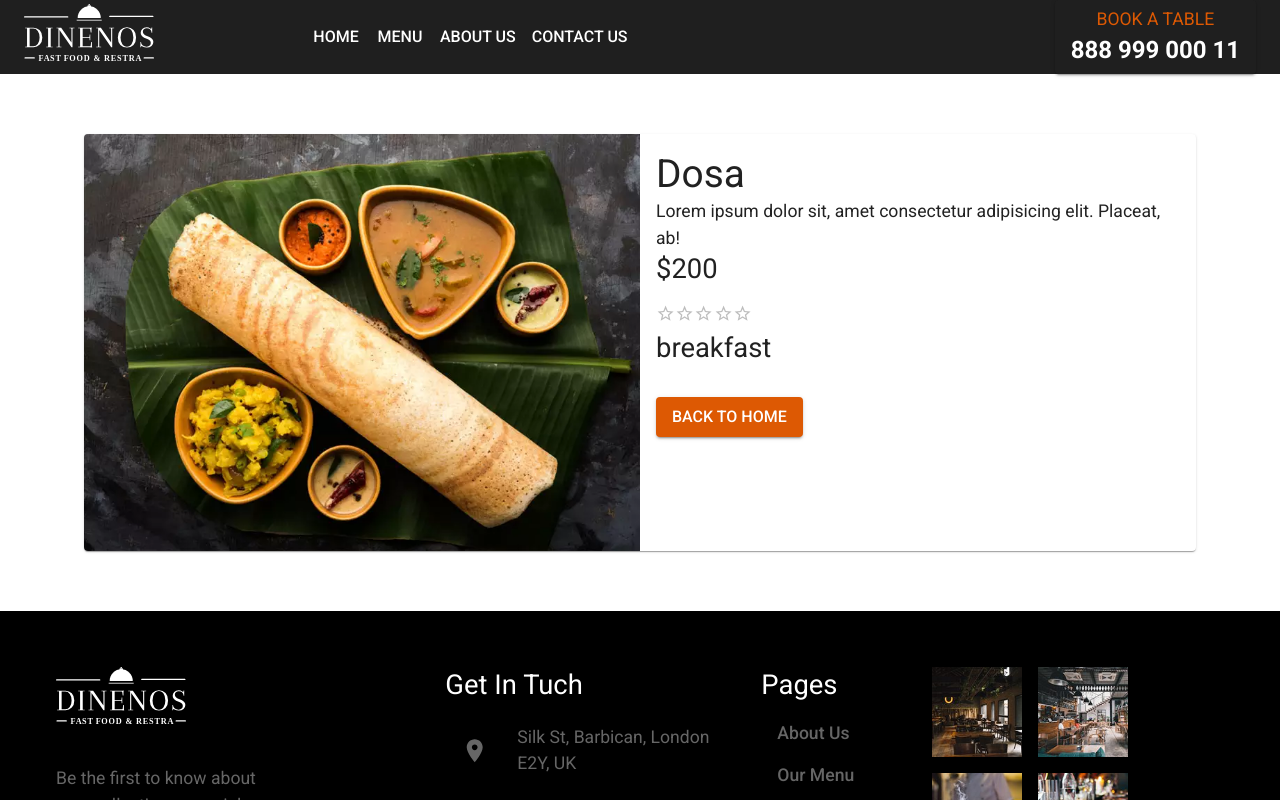
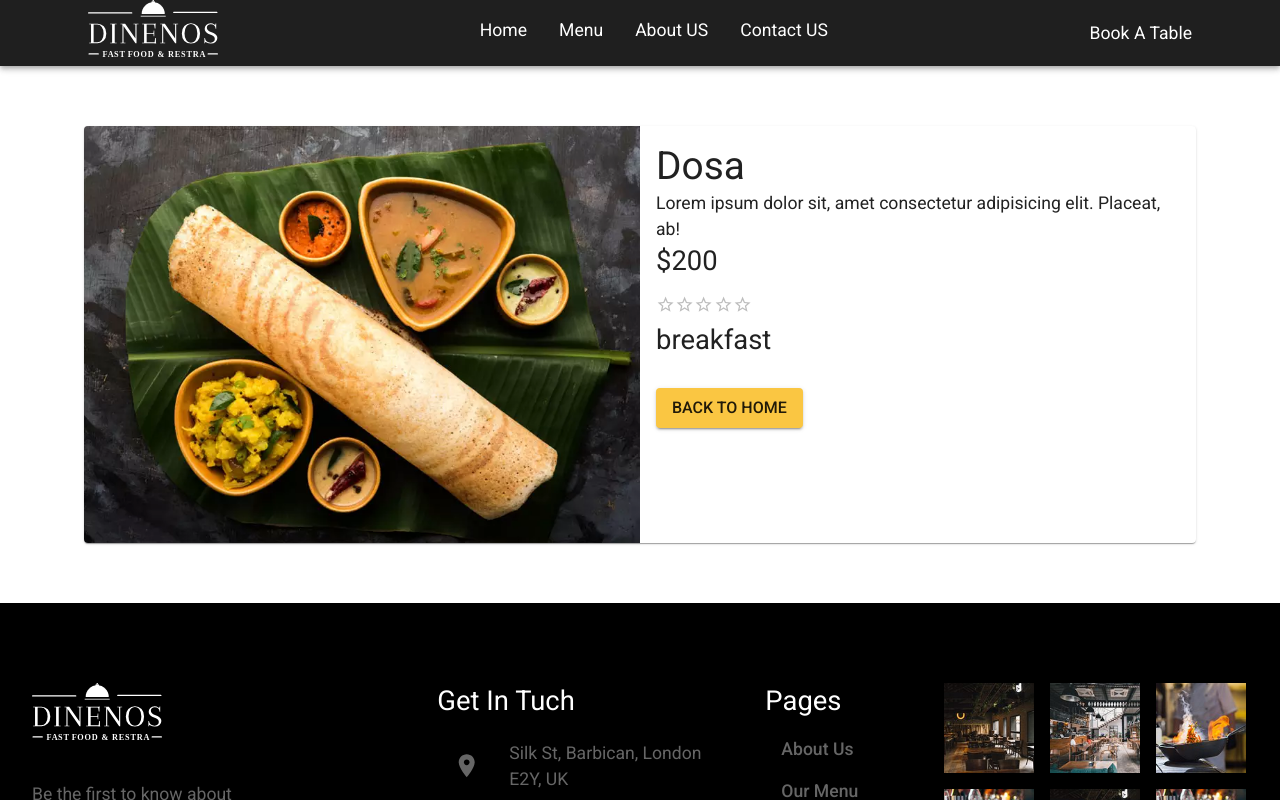
Before and after one commit to kamleshraj/resto-materialui, a React (Create React App) app: page /menu-details/1 in a window 1280 px wide. Shown: the top 800 px of the page. Built offline with nearby package versions, Linux system fonts and the light colour scheme; a web font is replaced by a local one.

Commit message:
responsive Menu

```diff
--- a/src/components/CustomNavbar.js
+++ b/src/components/CustomNavbar.js
@@ -1,68 +1,70 @@
-import React, { useState } from 'react'
-import {AppBar, Container, Toolbar, Box,IconButton, Button, Drawer, Link as LinkAnchor,Typography} from '@mui/material'
-import MenuIcon from '@mui/icons-material/Menu';
-import { Link } from 'react-router-dom';
-import Logo from './Logo';
+import { AppBar, Box, Container, List, useTheme, useMediaQuery, ListItemButton, Toolbar } from '@mui/material'
+import React from 'react'
+import Logo from './Logo'
+import {NavLink } from 'react-router-dom'
+import styled from '@emotion/styled'
 
+import DrawerComp from './DrawerComp';
+const NavbarMenu = styled('nav')(({ theme }) => ({
+    '& a':{
+        color:'#fff',
+        textDecoration:'none',
+        paddingBottom:'5px'
+        // [theme.breakpoints.down('sm')]:{
+        //     color:'blue'
+        // }
+    },
+    '& a:hover':{
+        color:'#ffac29'
+    },
+    '& .active':{
+        borderBottom: '1px solid #ffac29'
+    }
+}))
 const CustomNavbar = () => {
-    const [mobileOpen,setMobileOpen]=useState(false)
-    const navItems=['Home','Menu','About us','Contact us']
+    const theme = useTheme();
+    const isMatch = useMediaQuery(theme.breakpoints.down("md"));
 
-    //drawer menu
-    const handleDrawerToggle=()=>{
-        setMobileOpen(!mobileOpen)
-    }
-    const drawer=(
-        <Box onClick={handleDrawerToggle} sx={{textAlign:'center'}}>
-            {navItems.map((item) => (
-            <Button key={item} sx={{ color: '#000',display:'flex',flexDirection:'column' }}>
-                {item}
-            </Button>
-            ))}
-        </Box>
-    )
   return (
-    <>
-    <AppBar position="sticky" component={'nav'} sx={{bgcolor:'main',boxShadow:'none'}}>
-        <Container maxWidth='xl'>
-            <Toolbar disableGutters className='main-navbar'>
-                <Box sx={{ flexGrow: 1, display: { md: 'flex' }, alignItems:'center'}}>
-                <Logo/>
-                    <Box sx={{display:{xs:'none',md:'block',marginLeft:'150px'}}}>
-                        {navItems.map((item,index) => (
-                            <Button key={item} component={Link} to={index===0 ?'/':`/${item.toLocaleLowerCase()}`} sx={{ color: '#fff' }}>
-                                {item}
-                            </Button>
-                        ))}
-                    </Box>
-                </Box>
+    <AppBar position="static" >
+    <Container maxWidth="lg">
+      <Toolbar sx={{justifyContent:'space-between'}}>
 
-                <Box sx={{display:{xs:'none',sm:'block',flexGrow:1,textAlign:'center'},'@media (min-width:991px)':{textAlign: 'right'}}}>
-                    <Button type='button' variant='contained' sx={{bgcolor:'secondary'}}>
-                    <Typography variant='body1' sx={{color:'secondary.main','& a':{display:'block',color:'text.white',fontSize:'1.5rem',fontWeight:'bold'}}}>
-              BOOK A TABLE
-              <LinkAnchor href="tel:88899900011" underline='none'>888 999 000 11</LinkAnchor>
-            </Typography>
-                    </Button>
-                </Box>
-                <IconButton
-                 onClick={handleDrawerToggle}
-                 edge="start" color="inherit" aria-label="menu" sx={{ display: { xs: 'flex', md: 'none' } }}>
-                    <MenuIcon />
-                </IconButton>
-            </Toolbar>
+      {isMatch ? (
+        <>
+            <Logo/>
+            <DrawerComp/>
+        </>
+      ):(
+        <>
+        <Logo/>
+        <Box component={'nav'}>
+            <NavbarMenu>
+                <List sx={{display:'flex',flexDirection:'row'}}>
+                    <ListItemButton>
+                        <NavLink to='/'>Home</NavLink>
+                    </ListItemButton>
+                    <ListItemButton>
+                        <NavLink to='/menu'>Menu</NavLink>
+                    </ListItemButton>
+                    <ListItemButton>
+                        <NavLink to='/aboutus'>About US</NavLink>
+                    </ListItemButton>
+                    <ListItemButton>
+                        <NavLink to='/contactus'>Contact US</NavLink>
+                    </ListItemButton>
+                </List>
+                </NavbarMenu>
+            </Box>
+            <Box>
+                Book A Table
+            </Box>
+            </>
+      )}
+        </Toolbar>
         </Container>
     </AppBar>
-    <Box component='nav'>
-        <Drawer variant='temporary' open={mobileOpen} onClose={handleDrawerToggle}
-        sx={{display:{xs:'block',md:'none'},"& .MuiDrawer-paper":{
-            boxSizing:'border-box',
-            width:'240px'
-        }}}>
-            {drawer}
-        </Drawer>
-    </Box>
-</>
-)}
+  )
+}
 
 export default CustomNavbar
--- /dev/null
+++ b/src/components/DrawerComp.js
@@ -0,0 +1,42 @@
+import React,{useState} from 'react'
+import Drawer from '@mui/material/Drawer';
+import MenuIcon from "@mui/icons-material/Menu";
+import { Box, IconButton, List, ListItemButton, Typography } from '@mui/material';
+import { NavLink } from 'react-router-dom';
+import Logo from './Logo';
+const DrawerComp = () => {
+    const [openDrawer, setOpenDrawer] = useState(false);
+  return (
+    <>
+     <Drawer
+        anchor="left"
+        open={openDrawer}
+        onClose={() => setOpenDrawer(false)}
+      >
+        <Box sx={{bgcolor:'primary.main',p:3}}>
+            <Logo/>
+        </Box>
+        <List sx={{display:'flex',flexDirection:'column',minWidth:'250px'}}>
+            <ListItemButton onClick={() => setOpenDrawer(false)}>
+                <NavLink to='/'>Home</NavLink>
+            </ListItemButton>
+            <ListItemButton onClick={() => setOpenDrawer(false)}>
+                <NavLink to='/menu'>Menu</NavLink>
+            </ListItemButton>
+            <ListItemButton onClick={() => setOpenDrawer(false)}>
+                <NavLink to='/aboutus'>About Us</NavLink>
+            </ListItemButton>
+            <ListItemButton onClick={() => setOpenDrawer(false)}>
+                <NavLink to='/contactus'>Contact Us</NavLink>
+            </ListItemButton>
+        </List>
+    </Drawer>
+    <IconButton sx={{ color: "white", marginLeft: "auto" }}
+               onClick={() => setOpenDrawer(!openDrawer)}>
+        <MenuIcon/>
+    </IconButton>
+    </>
+  )
+}
+
+export default DrawerComp
--- a/src/components/Footer.js
+++ b/src/components/Footer.js
@@ -15,7 +15,7 @@ import img6 from '../assets/images/footer/img6.jpg'
 const Footer = () => {
   return (
   <>
-    <Box sx={{bgcolor:'primary.dark', p:7, '& (max-width:768px)':{backgroundColor:'red'}}}>
+    <Box sx={{bgcolor:'primary.dark', p:{xs:'1.5rem',lg:'5rem 2rem'}}}>
         {/* <Box sx={{my:3,"& svg":{fontSize:'2rem',cursor:'pointer',padding:'0 7px',"& :hover":{color:'goldenrod',transform:'translateX(5px)',transition:'all 400ms'}}}}>
 
         </Box> */}
--- a/src/pages/Home/Home.js
+++ b/src/pages/Home/Home.js
@@ -12,6 +12,7 @@ import { FilterGallery } from './FilterGallery';
 import StarterandMenu from './StarterandMenu';
 import styled from '@emotion/styled';
 import CounterUpPage from './CouterUp/CounterUpPage';
+
 const HeroBanner=styled(Box)({
     background:`url(${BannerImg})`,
     minHeight: '70vh',
--- a/src/pages/MenuDetails.js
+++ b/src/pages/MenuDetails.js
@@ -12,23 +12,23 @@ const MenuDetails = () => {
         setItem(singleItem)
     },[id])
   return (
-    <Box sx={{margin:{sm:'30px',md:'60px'}}}>
+    <Box sx={{margin:{xs:'60px 15px',sm:'30px',md:'60px'}}}>
     <Container>
-        <Card sx={{ minWidth: 275 }}>
-            <Stack flexDirection={'row'}>
-                <Box component={'img'} alt={item.name} src={item.image} sx={{maxWidth:'50%'}}>
+        <Card sx={{ minWidth:{xs:'auto',sm:'275'}, }}>
+            <Stack sx={{flexDirection:{sm:'column',md:"row"}}}>
+                <Box component={'img'} alt={item.name} src={item.image} sx={{maxWidth:{xs:'100%',md:'50%'}}}>
                 </Box>
                 <CardContent>
                     <Typography variant='h4' component={'h4'}>
                         {item.name}
                     </Typography>
-                    <Typography variant='body1' component={'body1'}>
+                    <Typography variant='body1' component={'body'}>
                         {item.description}
                     </Typography>
                     <Typography variant='h5' component={'h5'}>
                         ${item.price}
                     </Typography>
-                    <Rating value={item.rating} sx={{fontSize:'1.2rem',marginTop:'1rem'}}/>
+                    <Rating value={item.rating} readOnly sx={{fontSize:'1.2rem',marginTop:'1rem'}}/>
                     <Typography variant='h5' component={'h5'}>
                      {item.category}
                     </Typography>
--- a/src/utils/Theme/Theme.js
+++ b/src/utils/Theme/Theme.js
@@ -8,8 +8,8 @@ const theme = createTheme({
             dark: '#000'
         },
         secondary: {
-            main: '#DD5903',
-            dark:'#DD5903',
+            main: '#fac642',
+            dark:'#ffac29',
             white:'#fff'
         },
         text:{
```
Also changed, not shown: src/components/CustomNavbar-backup.js (added, +68 -0 lines).
